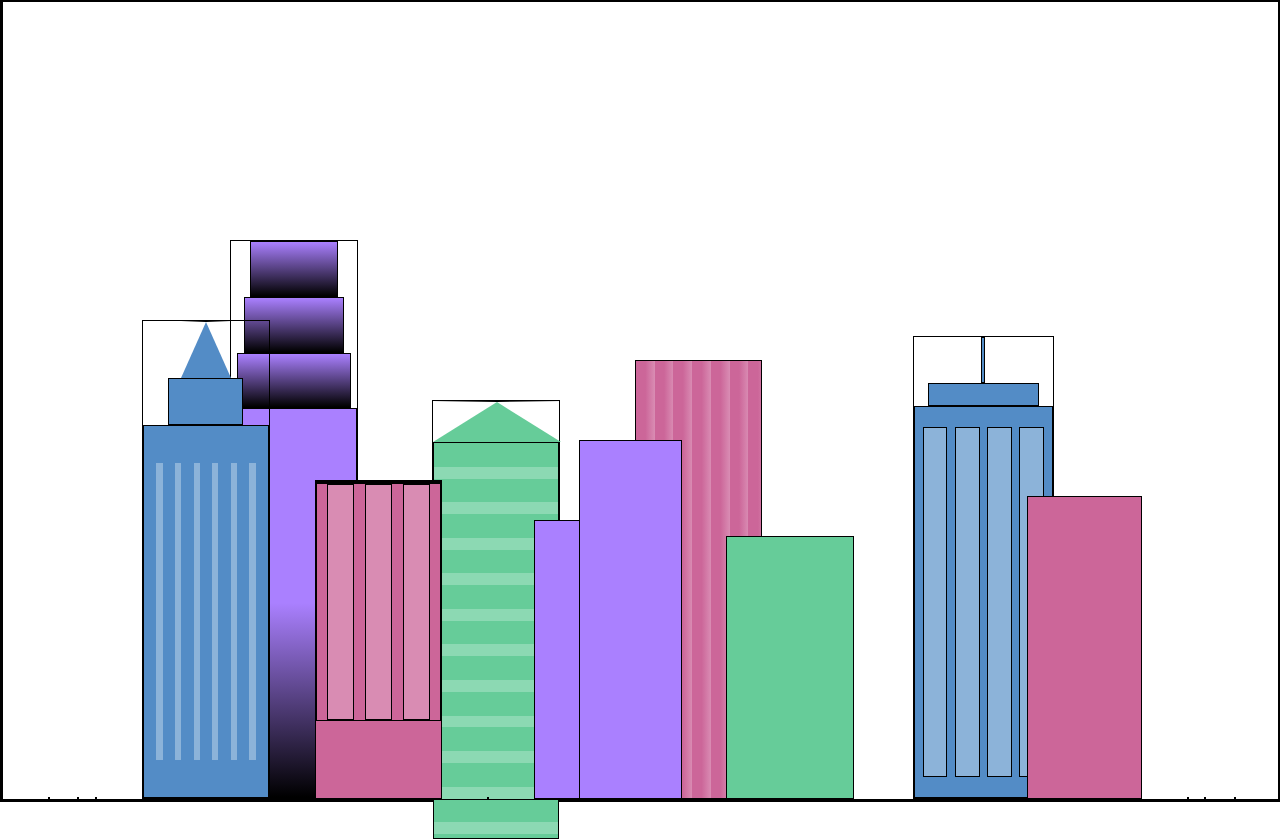
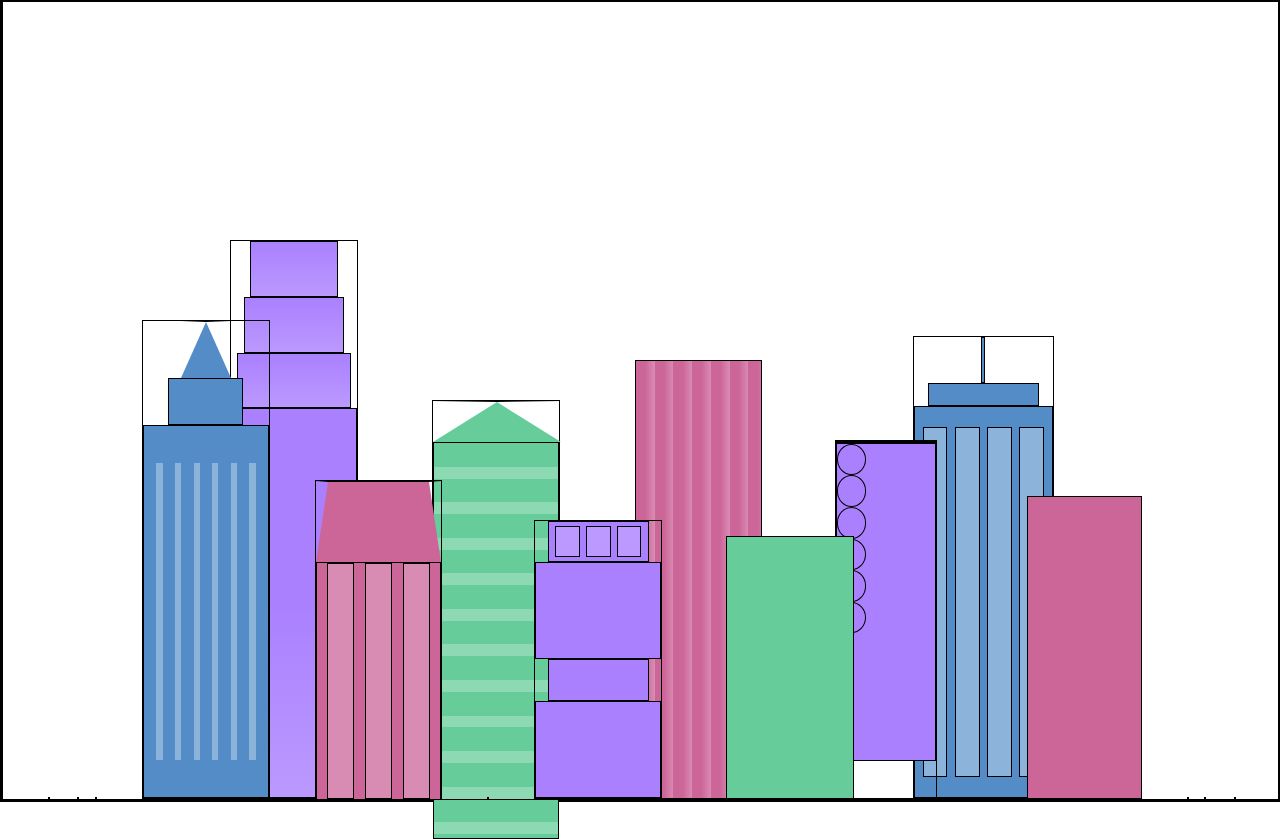
Before and after one commit to gus-rdz/product-landing-page, a plain HTML site: page index.html in a window 1280 px wide. Drawn offline with Linux system fonts and the light colour scheme.

Commit message:
styled the next two buildings

```diff
--- a/index.html
+++ b/index.html
@@ -53,8 +53,27 @@
         </div>
       </div>
       <div></div>
-      <div class="fb3"></div>
-      <div class="fb4"></div>
+      <div class="fb3 building-wrap">
+        <div class="fb3a window-wrap">
+          <div class="fb3-window"></div>
+          <div class="fb3-window"></div>
+          <div class="fb3-window"></div>
+        </div>
+        <div class="fb3b"></div>
+        <div class="fb3a"></div>
+        <div class="fb3b"></div>
+      </div>
+      <div class="fb4">
+        <div class="fb4a"></div>
+        <div class="fb4b">
+          <div class="fb4-window"></div>
+          <div class="fb4-window"></div>
+          <div class="fb4-window"></div>
+          <div class="fb4-window"></div>
+          <div class="fb4-window"></div>
+          <div class="fb4-window"></div>
+        </div>
+      </div>
       <div class="fb5"></div>
       <div class="fb6"></div>
       <div></div>
--- a/style.css
+++ b/style.css
@@ -6,7 +6,7 @@ City Skyline
   --building-color2: #66cc99;
   --building-color3: #cc6699;
   --building-color4: #538cc6;
-  --window-color1: black;
+  --window-color1: #bb99ff;
   --window-color2: #8cd9b3;
   --window-color3: #d98cb3;
   --window-color4: #8cb3d9;
@@ -40,15 +40,16 @@ body {
   align-items: center;
 }
 
+.window-wrap {
+  display: flex;
+  align-items: center;
+  justify-content: space-evenly;
+}
+
 /* BACKGROUND BUILDINGS - "bb" stands for "background building" */
 .bb1 {
   width: 10%;
   height: 70%;
-}
-
-.bb1-window {
-  height: 10%;
-  background: linear-gradient(var(--building-color1), var(--window-color1));
 }
 
 .bb1a {
@@ -69,6 +70,11 @@ body {
   background: linear-gradient(var(--building-color1) 50%, var(--window-color1));
 }
 
+.bb1-window {
+  height: 10%;
+  background: linear-gradient(var(--building-color1), var(--window-color1));
+}
+
 .bb2 {
   width: 10%;
   height: 50%;
@@ -84,7 +90,7 @@ body {
   width: 100%;
   height: 100%;
   background: repeating-linear-gradient(
-    var(--building-color2) 0%,
+    var(--building-color2),
     var(--building-color2) 6%,
     var(--window-color2) 6%,
     var(--window-color2) 9%
@@ -131,12 +137,6 @@ body {
   background-color: var(--window-color4);
 }
 
-.window-wrap {
-  display: flex;
-  align-items: center;
-  justify-content: space-evenly;
-}
-
 /* FOREGROUND BUILDINGS - "fb" stands for "foreground building" */
 .fb1 {
   width: 10%;
@@ -160,13 +160,13 @@ body {
   height: 80%;
   background: repeating-linear-gradient(
       90deg,
-      var(--building-color4) 0%,
+      var(--building-color4),
       var(--building-color4) 10%,
       transparent 10%,
       transparent 15%
     ),
     repeating-linear-gradient(
-      var(--building-color4) 0%,
+      var(--building-color4),
       var(--building-color4) 10%,
       var(--window-color4) 10%,
       var(--window-color4) 90%
@@ -176,16 +176,19 @@ body {
 .fb2 {
   width: 10%;
   height: 40%;
-  background-color: var(--building-color3);
 }
 
 .fb2a {
   width: 100%;
+  border-bottom: 10vh solid var(--building-color3);
+  border-left: 1vw solid transparent;
+  border-right: 1vw solid transparent;
 }
 
 .fb2b {
   width: 100%;
   height: 75%;
+  background-color: var(--building-color3);
 }
 
 .fb2-window {
@@ -197,15 +200,43 @@ body {
 .fb3 {
   width: 10%;
   height: 35%;
+}
+
+.fb3a {
+  width: 80%;
+  height: 15%;
   background-color: var(--building-color1);
+}
+
+.fb3b {
+  width: 100%;
+  height: 35%;
+  background-color: var(--building-color1);
+}
+
+.fb3-window {
+  width: 25%;
+  height: 80%;
+  background-color: var(--window-color1);
 }
 
 .fb4 {
   width: 8%;
   height: 45%;
+  position: relative;
+  left: 10%;
+}
+
+.fb4b {
+  width: 100%;
+  height: 89%;
   background-color: var(--building-color1);
-  position: relative;
-  right: 10%;
+}
+
+.fb4-window {
+  width: 30%;
+  height: 10%;
+  border-radius: 50%;
 }
 
 .fb5 {
```
